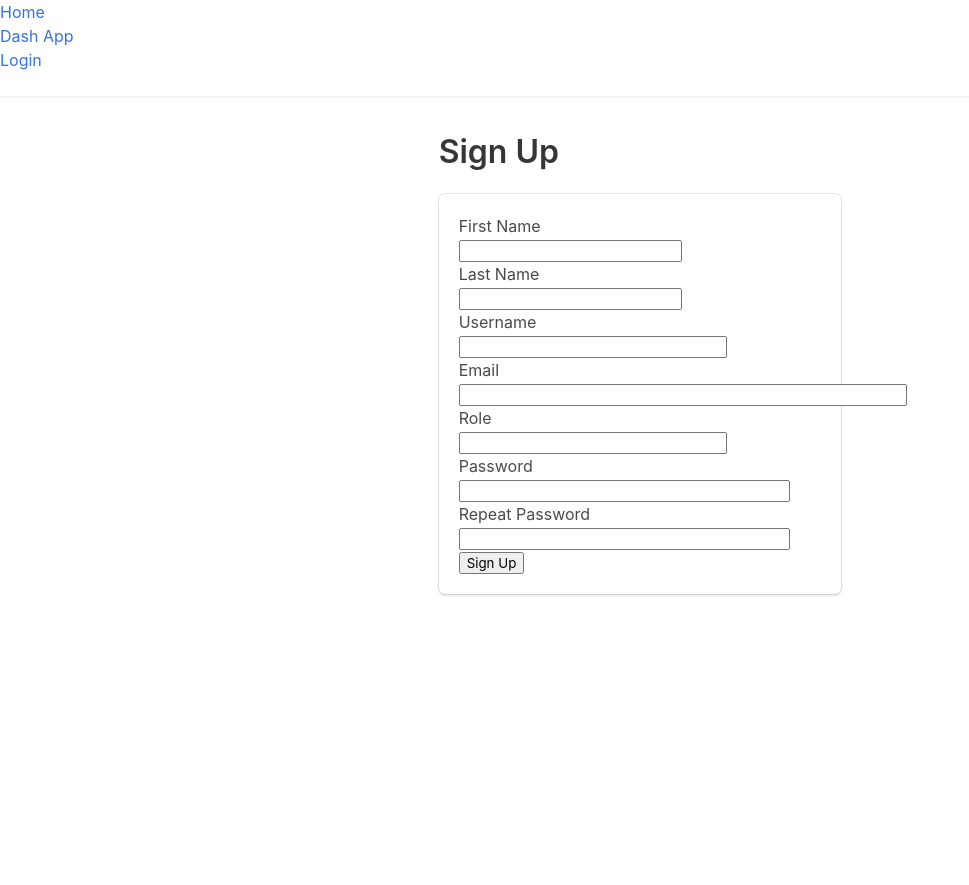
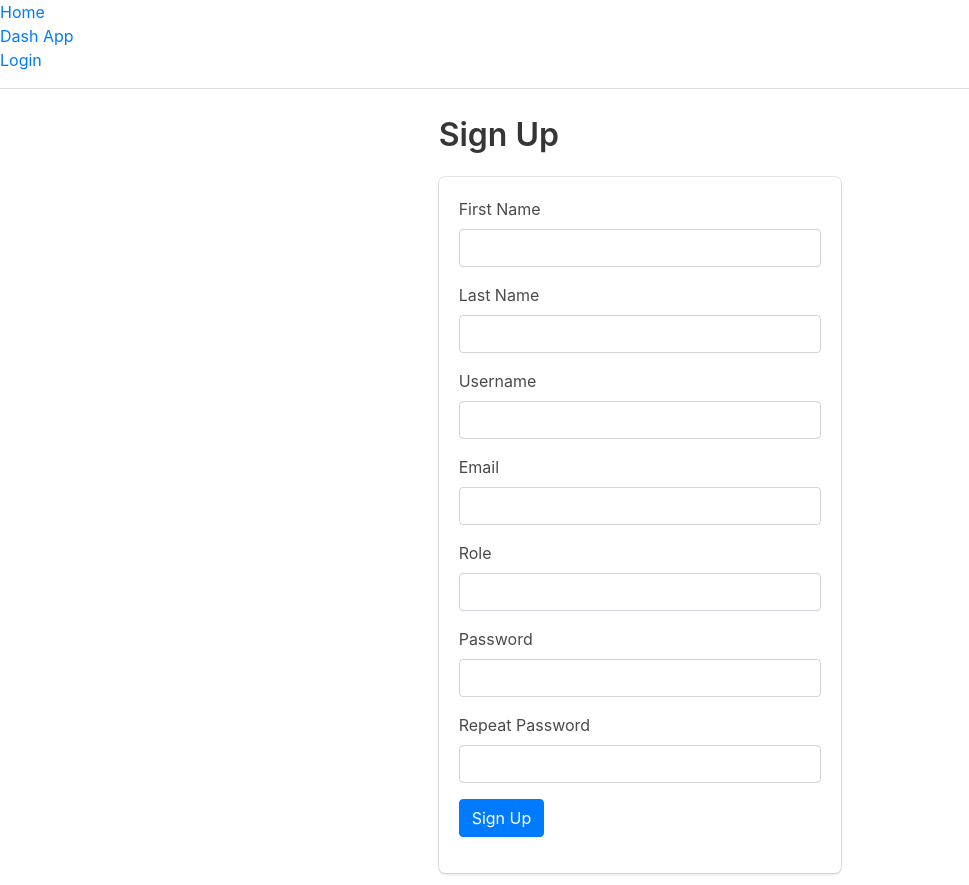
Before and after one commit to david1497/pr-dashboard, a Flask app: template flask_app/templates/signup.html in a window 1280 px wide. Shown: the whole page, without its empty margins (0-969 px from the left). Before the commit the page ends 596 px from the top, so only its background shows below. Run offline with Flask 3, Linux system fonts and the light colour scheme; the template is opened without the code that fills it: values that come from a table or form of the project are taken from there, others are empty; parts of the project's set-up code (start-up, migrations or seed data) failed here and were passed over; some libraries are stand-ins or nearby versions.

Commit message:
added bootstrap to forms

```diff
--- a/flask_app/routes.py
+++ b/flask_app/routes.py
@@ -1,4 +1,4 @@
-from flask import render_template, redirect, url_for, request, flash
+from flask import render_template, redirect, url_for, request, flash, session, jsonify
 from flask_login import current_user, login_user, logout_user, login_required
 from urllib.parse import urlsplit
 import sqlalchemy as sa
@@ -27,10 +27,8 @@ def overview():
 
 @app.route('/auth', methods=["GET", "POST"])
 def login():
-    print(f'\n\nGot in the login method\n\n')
 
     if current_user.is_authenticated:
-        print(f'\n\nDEBUG:Current user is authenticated and should be able to move to overview\n\n')
         return redirect(url_for('overview'))
 
     form = LoginForm(request.form)
@@ -38,7 +36,6 @@ def login():
     if form.validate_on_submit():
         user = db.session.scalar(
             sa.select(User).where(User.username == form.username.data))
-        print(f"Got the user {user}")
         if user is None or not user.check_password(form.password.data):
             flash(f'Invalid username {form.username.data}')
             return redirect(url_for('login'))
@@ -82,3 +79,19 @@ def signup():
         return redirect(url_for('login'))
 
     return render_template('signup.html', form=form)
+
+
+
+@app.route('/get_user_info', methods=["GET"])
+def get_user_info():
+    if 'user_id' in session:
+        user_id = session['user_id']
+        user = User.query.get(user_id)
+        user_info = {
+            'id': user.id,
+            'username': user.username,
+            'email': user.email
+            # Add other user info as needed
+        }
+        return jsonify(user_info)
+    return jsonify({'error': 'User not logged in'}), 401
--- a/flask_app/templates/base.html
+++ b/flask_app/templates/base.html
@@ -22,7 +22,7 @@
         </nav>
     </header>
     <hr>
-    {% with messages = get_flashed_messages() %}
+    <!-- {% with messages = get_flashed_messages() %}
     {% if messages %}
     <ul>
         {% for message in messages %}
@@ -30,7 +30,7 @@
         {% endfor %}
     </ul>
     {% endif %}
-    {% endwith %}
+    {% endwith %} -->
     <div id="content">
         {% block content %}
         {% endblock %}
--- a/flask_app/templates/signup.html
+++ b/flask_app/templates/signup.html
@@ -1,61 +1,76 @@
 {% extends "base.html" %}
 {% block content %}
+<html lang="en">
+    <head>
+        <meta charset="UTF-8">
+        <meta name="viewport" content="width=device-width, initial-scale=1, shrink-to-fit=no">
+        <link href="https://stackpath.bootstrapcdn.com/bootstrap/4.5.2/css/bootstrap.min.css" rel="stylesheet">
+        <title>Login</title>
+    </head>
+    <body>
         <div class="column is-4 is-offset-4">
             <h3 class="title">Sign Up</h3>
             <div class="box">
                 <form method="POST" action="/signup">
                     {{ form.hidden_tag() }}
-            <p>
-                {{ form.f_name.label }}<br>
-                {{ form.f_name(size=20) }}<br>
+                    <div class="form-group">
+                        {{ form.f_name.label(class="form-label") }}
+                        {{ form.f_name(size=20, class="form-control") }}
                         {% for error in form.f_name.errors %}
-                    <span style="color: red;">[{{ error }}]</span>
+                            <span class="alert alert-danger mt-2" style="color: red;">[{{ error }}]</span>
                         {% endfor %}
-            </p>
-            <p>
-                {{ form.l_name.label }}<br>
-                {{ form.l_name(size=20) }}<br>
+                    </div>
+                    <div class="form-group">
+                        {{ form.l_name.label(class="form-label") }}
+                        {{ form.l_name(size=20, class="form-control") }}
                         {% for error in form.l_name.errors %}
-                    <span style="color: red;">[{{ error }}]</span>
+                            <span class="alert alert-danger mt-2" style="color: red;">[{{ error }}]</span>
                         {% endfor %}
-            </p>
-            <p>
-                {{ form.username.label }}<br>
-                {{ form.username(size=25) }}<br>
+                    </div>
+                    <div class="form-group">
+                        {{ form.username.label(class="form-label") }}
+                        {{ form.username(size=25, class="form-control") }}
                         {% for error in form.username.errors %}
-                    <span style="color: red;">[{{ error }}]</span>
+                            <span class="alert alert-danger mt-2" style="color: red;">[{{ error }}]</span>
                         {% endfor %}
-            </p>
-            <p>
-                {{ form.email.label }}<br>
-                {{ form.email(size=45) }}<br>
+                    </div>
+                    <div class="form-group">
+                        {{ form.email.label(class="form-label") }}
+                        {{ form.email(size=45, class="form-control") }}
                         {% for error in form.email.errors %}
-                    <span style="color: red;">[{{ error }}]</span>
+                            <span class="alert alert-danger mt-2" style="color: red;">[{{ error }}]</span>
                         {% endfor %}
-            </p>
-            <p>
-                {{ form.role.label }}<br>
-                {{ form.role(size=25) }}<br>
+                    </div>
+                    <div class="form-group">
+                        {{ form.role.label(class="form-label") }}
+                        {{ form.role(size=25, class="form-control") }}
                         {% for error in form.role.errors %}
-                    <span style="color: red;">[{{ error }}]</span>
+                            <span class="alert alert-danger mt-2" style="color: red;">[{{ error }}]</span>
                         {% endfor %}
-            </p>
-            <p>
-                {{ form.password.label }}<br>
-                {{ form.password(size=32) }}<br>
+                    </div>
+                    <div class="form-group">
+                        {{ form.password.label(class="form-label") }}
+                        {{ form.password(size=32, class="form-control") }}
                         {% for error in form.password.errors %}
-                    <span style="color: red;">[{{ error }}]</span>
+                            <span class="alert alert-danger mt-2" style="color: red;">[{{ error }}]</span>
                         {% endfor %}
-            </p>
-            <p>
-                {{ form.password2.label }}<br>
-                {{ form.password2(size=32) }}<br>
+                    </div>
+                    <div class="form-group">
+                        {{ form.password2.label(class="form-label") }}
+                        {{ form.password2(size=32, class="form-control") }}
                         {% for error in form.password2.errors %}
-                    <span style="color: red;">[{{ error }}]</span>
+                            <span class="alert alert-danger mt-2" style="color: red;">[{{ error }}]</span>
                         {% endfor %}
-            </p>
-            <p>{{ form.submit() }}</p>
+                    </div>
+                    <div class="form-group">
+                        {{ form.submit(class="btn btn-primary") }}
+                    </div>
                 </form>
             </div>
         </div>
+        <script src="https://code.jquery.com/jquery-3.5.1.slim.min.js"></script>
+        <script src="https://cdn.jsdelivr.net/npm/@popperjs/core@2.5.3/dist/umd/popper.min.js"></script>
+        <script src="https://stackpath.bootstrapcdn.com/bootstrap/4.5.2/js/bootstrap.min.js"></script>
+    </body>
+</html>
 {% endblock %}
```
Also changed, not shown: flask_app/templates/auth.html (+16 -11 lines). Lines whose indentation alone changed are shown as unchanged.
